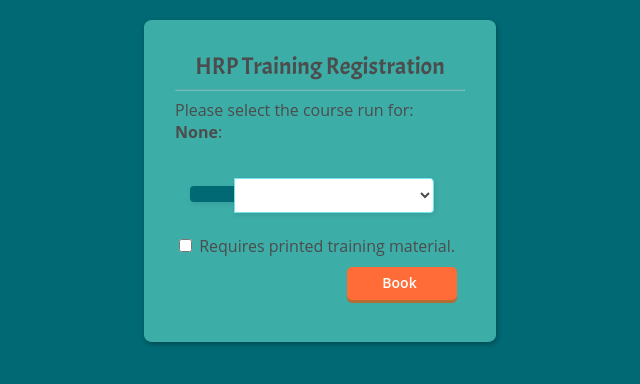
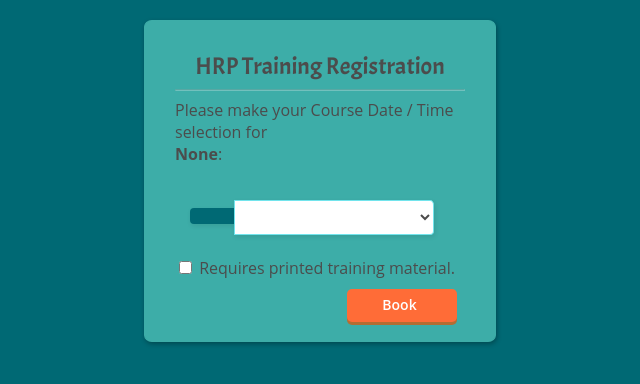
Before and after one commit to aikkee/bookcourse, a Flask app: template templates/book_htmb_form.html in a window 1280 px wide. Shown: the top 384 px of the page, without its empty margins (320-960 px from the left). Run offline with Flask 2, Linux system fonts and the light colour scheme; the template is opened without the code that fills it: values that come from a table or form of the project are taken from there, others are empty; some libraries are stand-ins or nearby versions.

Commit message:
text changes.

```diff
--- a/templates/book_htmb_form.html
+++ b/templates/book_htmb_form.html
@@ -23,7 +23,7 @@
       {% endif %}
     {% endwith %}
 		{{ form.hidden_tag() }}
-		Please select the course run for: <br/><b>{{form.location.data}}</b>:<br/><br/>
+		Please make your Course Date / Time selection for <br/><b>{{form.location.data}}</b>:<br/><br/>
 		<label id="icon" for="name"><i class="icon-calendar"></i></label>
 		{{ form.date_time(id="slot_select") }}
 		<br/><br/>{{ form.hardcopy }} Requires printed training material.
```
